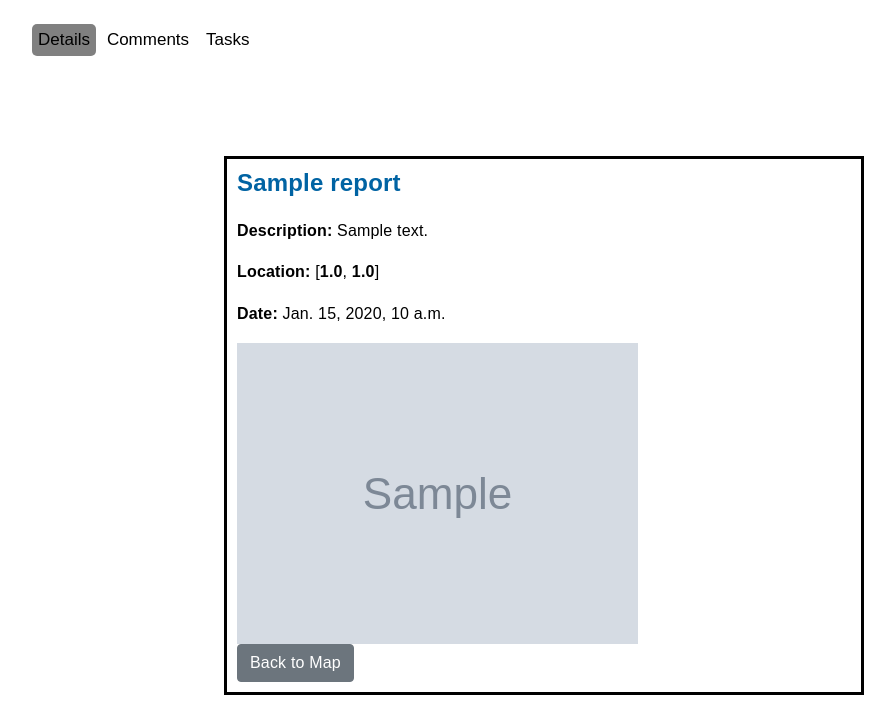
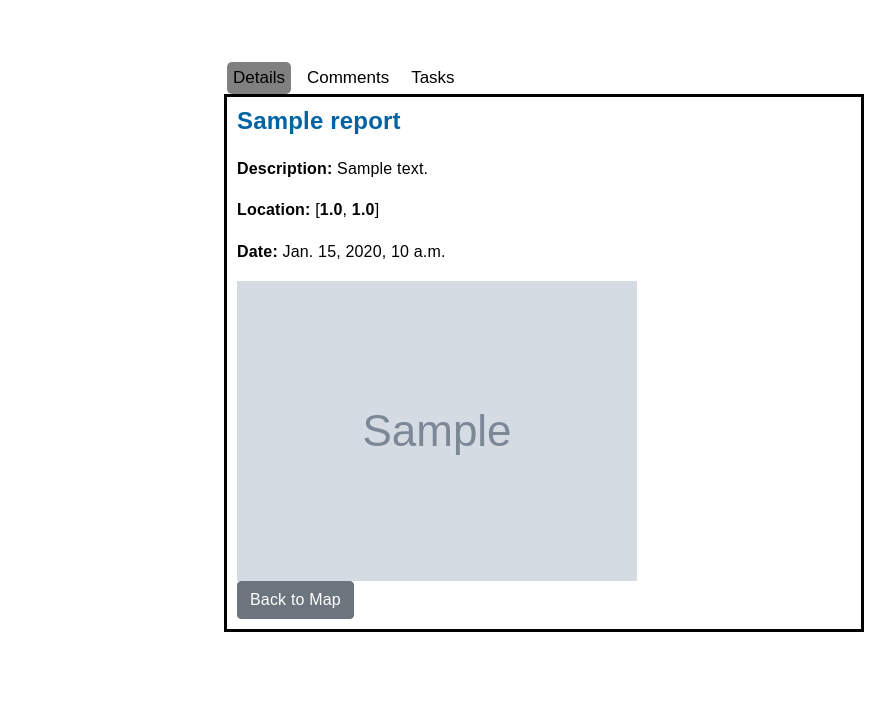
Before and after one commit to Christian-Hummel/IMC-AFS-Group1, a Django app: page /report/1 in a window 1280 px wide. Shown: the part 78-800 px from the top of the page, without its empty margins (96-991 px from the left). Run offline with Django 4.2, Linux system fonts and the light colour scheme; tables that the repository leaves empty hold one stand-in row (values such as "Sample post"); grey boxes marked "Sample" are stand-in pictures.

Commit message:
button issue on reportdetails.html is solved

```diff
--- a/floodproject/static/css/styles.css
+++ b/floodproject/static/css/styles.css
@@ -84,22 +84,28 @@ p {
 }
 
 .report-container {
+    position: relative;
     margin: auto;
     width: 80%;
     border: 3px solid black;
     padding: 10px;
 }
 
-.report-image {
-    display: block;
-    width: 100%;
-    max-width: 800px;
+.button-container {
+    position: absolute;
+    top: -35.5px;
+    left: 0;
+    display: flex;
+    gap: 10px;
 }
 
-.button-container{
-    margin: auto;
-    width: 80%;
-    margin-top: 30px;
+.button-container .btn {
+    background-color: #0063a3;
+    color: white;
+    border: none;
+    border-radius: 5px;
+    padding: 10px 20px;
+    margin: 0
 }
 
 .button-container button {
--- a/templates/reportdetails.html
+++ b/templates/reportdetails.html
@@ -101,14 +101,17 @@
 
 
 
-<div class="button-container" id="button-container">
-    <button id="detailsbutton" class="active" onclick="toggleTabs('details')">Details</button>
-    <button id="commentsbutton" onclick="toggleTabs('comments')">Comments</button>
-    <button id="tasksbutton" onclick="toggleTabs('tasks')">Tasks</button>
-</div>
+
 
 <div class="report-container" id="report-container">
-<!-- Tab for report details -->
+    <div class="button-container" id="button-container">
+        <button id="detailsbutton" class="active" onclick="toggleTabs('details')">Details</button>
+        <button id="commentsbutton" onclick="toggleTabs('comments')">Comments</button>
+        <button id="tasksbutton" onclick="toggleTabs('tasks')">Tasks</button>
+    </div>
+
+
+    <!-- Tab for report details -->
 <div id="details" class="details" style="display: block">
 
     <div class="row">
```
